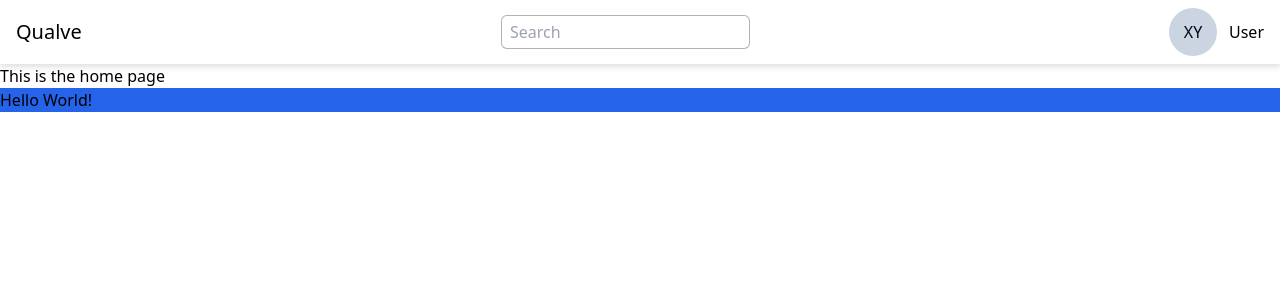
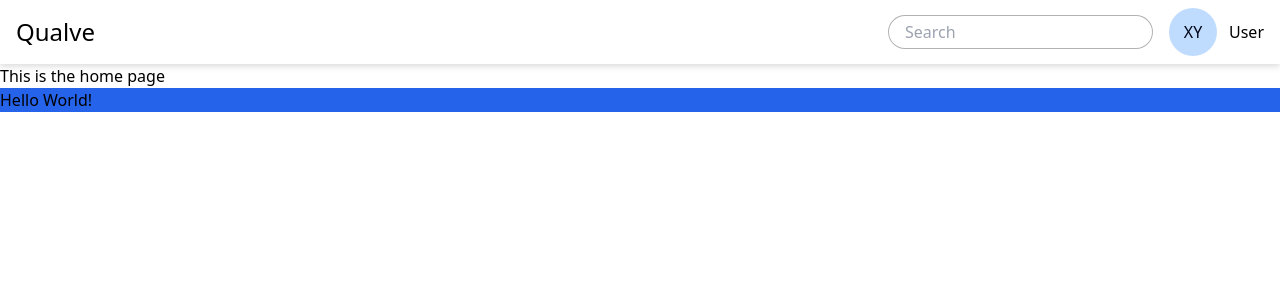
Before and after one commit to gray42/qualve-app, a React (Vite) app in the folder frontend/: page / in a window 1280 px wide. Shown: the top 300 px of the page. Built offline with nearby package versions, Linux system fonts and the light colour scheme.

Commit message:
navbar tinkering

```diff
--- a/frontend/src/components/Navbar.jsx
+++ b/frontend/src/components/Navbar.jsx
@@ -4,14 +4,14 @@ import Searchbar from "./Searchbar";
 export default function Navbar() {
   return (
     <>
-      <div className="flex items-center justify-between bg-white px-4 py-2 drop-shadow-md">
-        <h1 className="font-roboto text-xl text-black">Qualve</h1>
+      <nav className="flex items-center justify-between bg-white px-4 py-2 drop-shadow-md">
+        <h1 className="font-roboto text-2xl text-black">Qualve</h1>
         {/* navbar component */}
         {/* searchbar component component */}
         <Searchbar />
         {/* profile component */}
         <Profile />
-      </div>
+      </nav>
     </>
   );
 }
--- a/frontend/src/components/Profile.jsx
+++ b/frontend/src/components/Profile.jsx
@@ -1,7 +1,7 @@
 export default function Profile() {
   return (
     <div className="flex items-center gap-3">
-      <div className="flex h-12 w-12 items-center justify-center rounded-full bg-slate-300 text-slate-950">
+      <div className="flex h-12 w-12 items-center justify-center rounded-full bg-blue-200 text-slate-950">
         XY
       </div>
 
--- a/frontend/src/components/Searchbar.jsx
+++ b/frontend/src/components/Searchbar.jsx
@@ -1,10 +1,10 @@
 export default function Searchbar() {
   return (
-    <div className="">
+    <div className="relative ml-auto">
       <input
         type="text"
         placeholder="Search"
-        className="justify-left flex rounded-md border border-black border-opacity-30 px-2 py-1"
+        className="justify-left mr-4 flex rounded-full border border-black border-opacity-30 px-4 py-1 focus:outline-none"
       />
     </div>
   );
```
